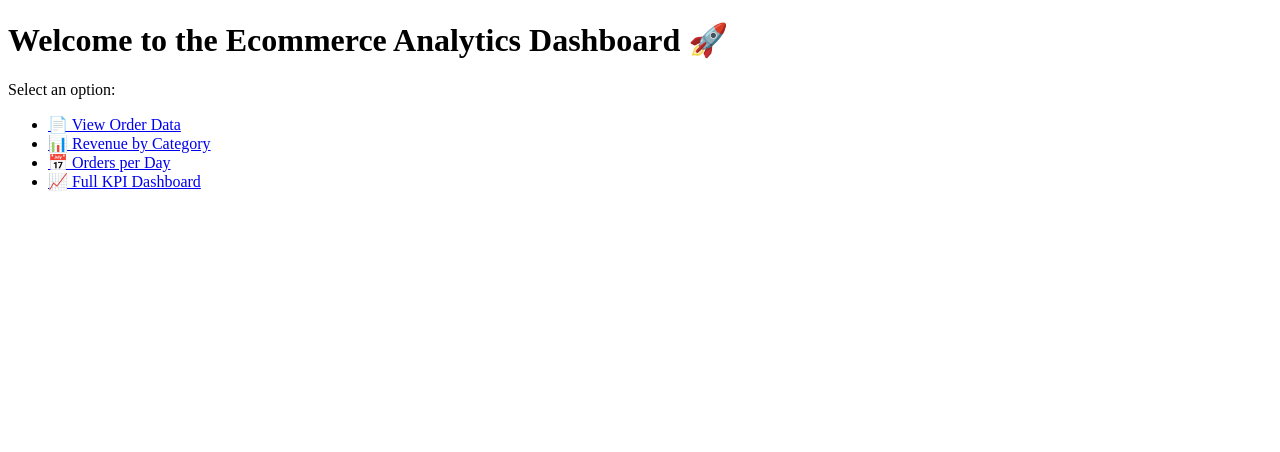
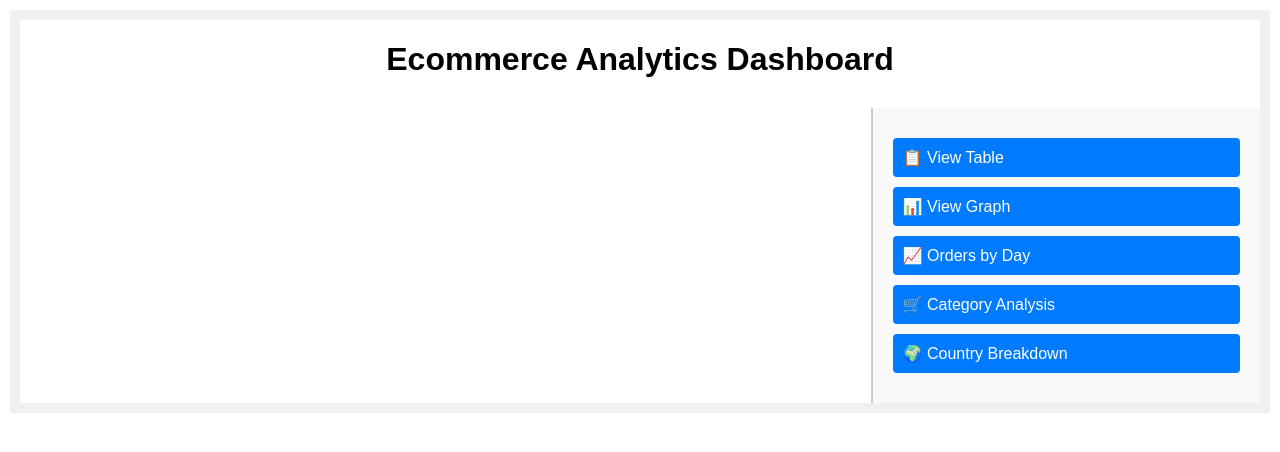
Before and after one commit to SaikiranSankar04/e-commerce-pipeline, a Flask app: page / in a window 1280 px wide. Shown: the top 452 px of the page. Run offline with Flask 3, Linux system fonts and the light colour scheme.

Commit message:
💻 Added landing page and dashboard routes to Flask app

```diff
--- a/Backend/templates/index.html
+++ b/Backend/templates/index.html
@@ -1,4 +1,4 @@
-<!-- Backend/templates/index.html -->
+<!-- Backend/templates/index.html
 <!DOCTYPE html>
 <html>
 <head>
@@ -15,3 +15,108 @@
     </ul>
 </body>
 </html>
+-->
+
+<!DOCTYPE html>
+<html lang="en">
+<head>
+    <meta charset="UTF-8">
+    <title>Ecommerce Analytics Dashboard</title>
+    <style>
+        body {
+            margin: 10px;
+            padding: 0;
+            border: 10px solid #f0f0f0;
+            font-family: Arial, sans-serif;
+        }
+
+        h1 {
+            text-align: center;
+            margin-bottom: 30px;
+        }
+
+        .container {
+            display: flex;
+            flex-direction: row;
+        }
+
+        .main-content {
+            flex: 7;
+            padding: 20px;
+            border-right: 2px solid #ccc;
+        }
+
+        .sidebar {
+            flex: 3;
+            padding: 20px;
+            background-color: #f9f9f9;
+        }
+
+        .button {
+            display: block;
+            width: 100%;
+            margin: 10px 0;
+            padding: 10px;
+            background-color: #007bff;
+            color: white;
+            border: none;
+            text-align: left;
+            cursor: pointer;
+            font-size: 16px;
+            border-radius: 4px;
+        }
+
+        .button:hover {
+            background-color: #0056b3;
+        }
+
+        .table-container, .graph-container {
+            display: none;
+            margin-top: 20px;
+        }
+
+        table {
+            width: 100%;
+            border-collapse: collapse;
+        }
+
+        table, th, td {
+            border: 1px solid #ccc;
+        }
+
+        th, td {
+            padding: 10px;
+            text-align: center;
+        }
+    </style>
+    <script>
+        function showSection(id) {
+            const sections = document.querySelectorAll('.main-content > div');
+            sections.forEach(sec => sec.style.display = 'none');
+            document.getElementById(id).style.display = 'block';
+        }
+    </script>
+</head>
+<body>
+    <h1>Ecommerce Analytics Dashboard</h1>
+    <div class="container">
+        <div class="main-content">
+            <div id="table-view" class="table-container">
+                <h2>Order Data</h2>
+                {{ table|safe }}
+            </div>
+            <div id="graph-view" class="graph-container">
+                <h2>Analytics Graphs</h2>
+                <img src="{{ url_for('static', filename='graphs/your_plot.png') }}" alt="Analytics Graph" width="100%">
+            </div>
+        </div>
+        <div class="sidebar">
+            <button class="button" onclick="showSection('table-view')">📋 View Table</button>
+            <button class="button" onclick="showSection('graph-view')">📊 View Graph</button>
+            <button class="button">📈 Orders by Day</button>
+            <button class="button">🛒 Category Analysis</button>
+            <button class="button">🌍 Country Breakdown</button>
+        </div>
+    </div>
+</body>
+</html>
```
